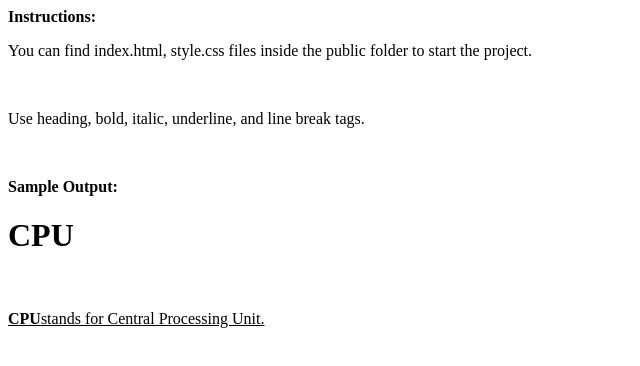
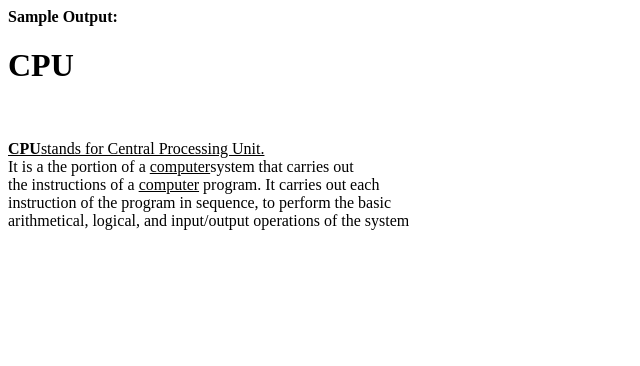
Before and after one commit to iamneo-production/dbafdabbadeadaeccdfffebaeceaec, a website: page public/index.html in a window 1280 px wide. Shown: the whole page, without its empty margins (0-640 px from the left). Drawn offline with Linux system fonts and the light colour scheme.

Commit message:
Backup Commit

```diff
--- a/public/index.html
+++ b/public/index.html
@@ -1,13 +1,12 @@
 <html>
     <body>
-        <p><b>Instructions:</b></p>
-        <p>You can find index.html, style.css files inside the public folder to start the project.</p>
-        <br>
-        <p> Use heading, bold, italic, underline, and line break tags.</p>
-        <br>
         <p><b> Sample Output:</b></p>
         <h1>CPU</h1>
         <br>
-        <p><u> <b>CPU</b>stands for Central Processing Unit.</u></p>
+        <p><u> <b>CPU</b>stands for Central Processing Unit.</u><br>
+        It is a the portion of a <u>computer</u>system that carries out<br>
+        the instructions of a <u> computer</u> program. It carries out each <br>
+        instruction of the program in sequence, to perform the basic<br>
+        arithmetical, logical, and input/output operations of the system</p>
 
         </html>
```
